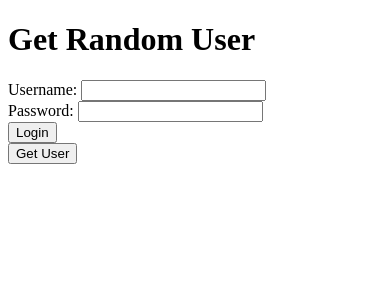
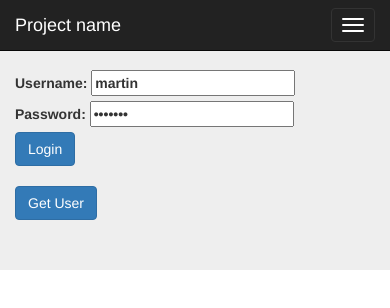
Before and after one commit to okusnadi/AngularJS-Authentication-with-JWT, a website: page public/index.html in a window 390 px wide. Drawn offline with nearby package versions, Linux system fonts and the light colour scheme.

Commit message:
Add bootstrap

```diff
--- a/controllers/user.js
+++ b/controllers/user.js
@@ -1,9 +1,12 @@
 
 
 exports.login = function(req, res) {
+
     var token = jwt.sign({
         username: req.user.username
     }, jwtSecret);
+
+    console.log(user);
 
     res.json({
         token: token,
--- a/public/bower.json
+++ b/public/bower.json
@@ -15,5 +15,9 @@
   ],
   "dependencies": {
     "angular": "~1.4.4"
+  },
+  "devDependencies": {
+    "bootstrap": "~3.3.5",
+    "bootstrap-ios7": "~2.0.0"
   }
 }
--- a/public/index.html
+++ b/public/index.html
@@ -3,34 +3,20 @@
 <head>
     <meta charset="UTF-8">
     <title>AngularJS JWT</title>
+
+    <!-- Bootstrap -->
+    <link href="bower_components/bootstrap/dist/css/bootstrap.css" rel="stylesheet">
+    <!--<link href="bower_components/bootstrap-ios7/dist/css/bootstrap-theme.css" rel="stylesheet">-->
+
 </head>
-<body ng-controller="MainCtrl as vm">
+<body>
 
-<h1>Get Random User</h1>
+<div ng-include="'partials/header/header.html'"></div>
 
-<div>
-    <p ng-bind="vm.message"></p>
-</div>
+<div ng-controller="MainCtrl as Main" ng-include="'partials/content/content.html'"></div>
 
-<div ng-hide="vm.user">
-    <form ng-submit="vm.login(vm.username, vm.password)">
-        <label>Username: <input type="text" ng-model="vm.username" /></label><br/>
-        <label>Password: <input type="password" ng-model="vm.password" /></label><br/>
-        <button type="submit">Login</button>
-    </form>
-</div>
-
-<div ng-show="vm.user">
-    <h2>Welcome {{ vm.user.username }}</h2>
-    <button ng-click="vm.logout()">Logout</button>
-    <br/>
-</div>
-
-<div>
-    <button ng-click="vm.getRandomUser()">Get User</button>
-    <pre ng-bind="vm.randomUser | json"></pre>
-</div>
-
+<script src="bower_components/jquery/dist/jquery.js"></script>
+<script src="bower_components/bootstrap-ios7/dist/js/bootstrap.js"></script>
 <script src="bower_components/angular/angular.js"></script>
 <script src="app.js"></script>
 
--- a/public/js/controllers/MainController.js
+++ b/public/js/controllers/MainController.js
@@ -13,6 +13,9 @@ function MainCtrl(RandomUserFactory, UserFactory) {
     vm.logout = logout;
     vm.message = null;
 
+    vm.username = 'martin';
+    vm.password = 'Pmartin';
+
     // initialisation
     UserFactory.getUser().then(function success(response){
         vm.user = response.data;
@@ -27,7 +30,7 @@ function MainCtrl(RandomUserFactory, UserFactory) {
     function login(username, password){
         UserFactory.login(username, password).then(function success(response){
             vm.user = response.data.user;
-            console.log(response.data.token);
+            console.log(response.data);
             vm.message = 'Success';
         }, handleError);
     }
--- /dev/null
+++ b/public/partials/content/content.html
@@ -0,0 +1,34 @@
+<div class="jumbotron">
+    <div class="container">
+
+        <br/><br/>
+
+        <div ng-show="Main.message">
+            <div class="alert alert-success" role="alert" ng-bind="Main.message">...</div>
+        </div>
+
+        <div ng-hide="Main.user">
+            <form ng-submit="Main.login(Main.username, Main.password)">
+                <label>Username: <input type="text" ng-model="Main.username" /></label><br/>
+                <label>Password: <input type="password" ng-model="Main.password" /></label><br/>
+                <button class="btn btn-primary" type="submit">Login</button>
+            </form>
+        </div>
+
+        <div ng-show="Main.user">
+            <h2>Welcome {{ Main.user.username }}</h2>
+            <button class="btn btn-primary" type="button" ng-click="Main.logout()">Logout</button>
+            <br/>
+        </div>
+
+        <br/>
+
+        <div>
+            <button class="btn btn-primary" type="button" ng-click="Main.getRandomUser()">Get User</button>
+            <br/><br/>
+            <pre ng-show="Main.randomUser" ng-bind="Main.randomUser | json"></pre>
+        </div>
+
+
+    </div>
+</div>
--- /dev/null
+++ b/public/partials/header/header.html
@@ -0,0 +1,24 @@
+<nav class="navbar navbar-inverse navbar-fixed-top">
+    <div class="container">
+        <div class="navbar-header">
+            <button type="button" class="navbar-toggle collapsed" data-toggle="collapse" data-target="#navbar" aria-expanded="false" aria-controls="navbar">
+                <span class="sr-only">Toggle navigation</span>
+                <span class="icon-bar"></span>
+                <span class="icon-bar"></span>
+                <span class="icon-bar"></span>
+            </button>
+            <a class="navbar-brand" href="#">Project name</a>
+        </div>
+        <div id="navbar" class="navbar-collapse collapse">
+            <!--<form class="navbar-form navbar-right">
+                <div class="form-group">
+                    <input type="text" placeholder="Email" class="form-control">
+                </div>
+                <div class="form-group">
+                    <input type="password" placeholder="Password" class="form-control">
+                </div>
+                <button type="submit" class="btn btn-success">Sign in</button>
+            </form>-->
+        </div><!--/.navbar-collapse -->
+    </div>
+</nav>
--- a/utility/verify.js
+++ b/utility/verify.js
@@ -13,7 +13,7 @@ exports.authenticate = function (req, res, next) {
             if (passwordEncrypt !== obj.password) {
                 return res.status(401).send('Username or password incorrect');
             }
-            req.user = user;
+            req.user = obj;
             next();
         } else {
             return res.status(401).send('Username or password incorrect');
```
